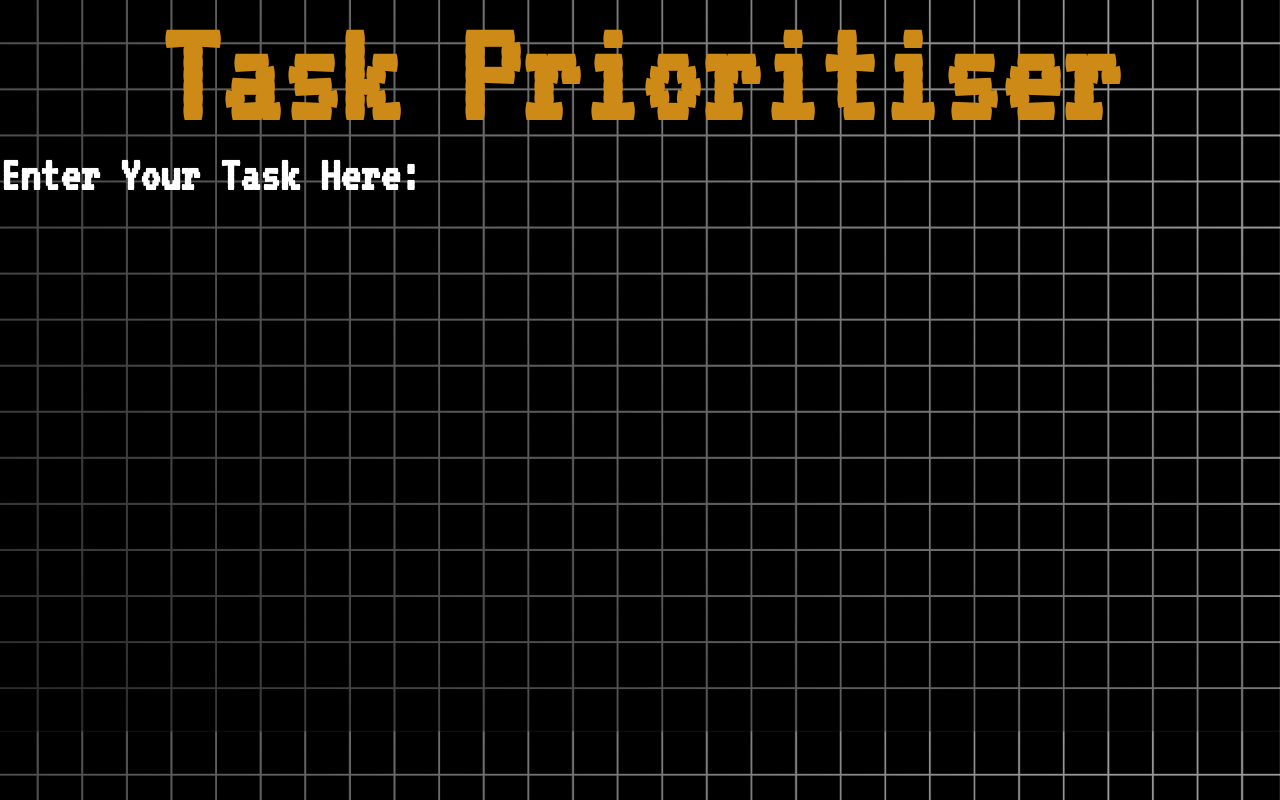
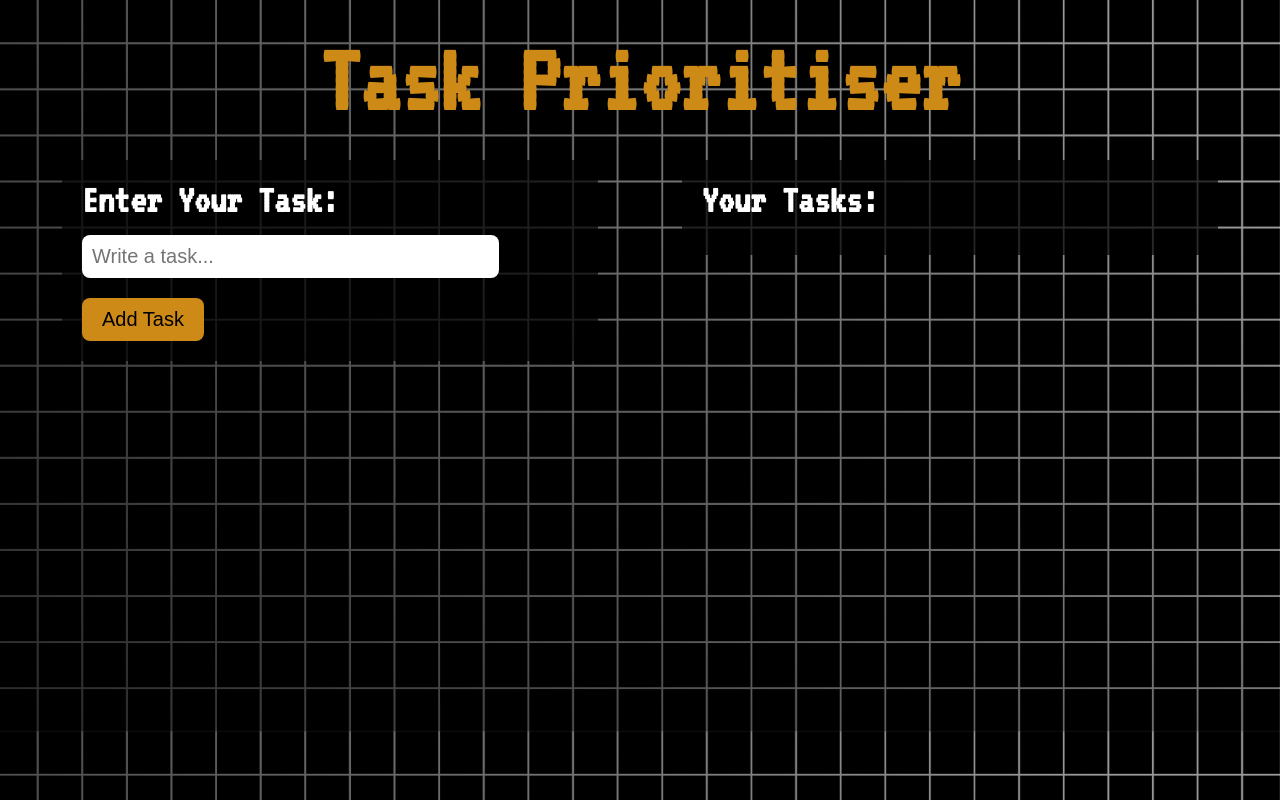
Before and after one commit to Pranav770/Task-Prioritiser, a plain HTML site: page frontend/index.html in a window 1280 px wide. Drawn offline with Linux system fonts and the light colour scheme.

Commit message:
Update the frontend
add a new Your Task feature in the right

```diff
--- a/frontend/index.html
+++ b/frontend/index.html
@@ -3,20 +3,28 @@
 <head>
     <meta charset="UTF-8">
     <meta name="viewport" content="width=device-width, initial-scale=1.0">
-    <title>UI</title>
+    <title>Task Prioritiser</title>
     <link rel="stylesheet" href="style.css">
     <link href="https://fonts.googleapis.com/css2?family=Press+Start+2P&display=swap" rel="stylesheet">
-    <link rel="preconnect" href="https://fonts.googleapis.com">
-<link rel="preconnect" href="https://fonts.gstatic.com" crossorigin>
-<link href="https://fonts.googleapis.com/css2?family=VT323&display=swap" rel="stylesheet">
+    <link href="https://fonts.googleapis.com/css2?family=VT323&display=swap" rel="stylesheet">
 </head>
 <body>
-    <nav id = "nav"></nav>
     <h1 id="title">Task Prioritiser</h1>
-    <div id="inpt">
-    <h2 id="Sub_title">Enter Your Task Here:</h2>
+    <div id="container">
+        <!-- Left side: Input -->
+        <div id="input-section">
+            <h2 id="Sub_title">Enter Your Task:</h2>
+            <input type="text" id="taskInput" placeholder="Write a task...">
+            <button id="addBtn">Add Task</button>
+        </div>
 
+        <!-- Right side: Output -->
+        <div id="output-section">
+            <h2 id="Sub_title">Your Tasks:</h2>
+            <ul id="taskList"></ul>
+        </div>
     </div>
+<script src="script.js"></script>
 
 </body>
 </html>
--- a/frontend/script.js
+++ b/frontend/script.js
@@ -0,0 +1,14 @@
+
+        const taskInput = document.getElementById("taskInput");
+        const addBtn = document.getElementById("addBtn");
+        const taskList = document.getElementById("taskList");
+
+        addBtn.addEventListener("click", () => {
+            const task = taskInput.value.trim();
+            if(task !== ""){
+                const li = document.createElement("li");
+                li.textContent = task;
+                taskList.appendChild(li);
+                taskInput.value = "";
+            }
+        });
--- a/frontend/style.css
+++ b/frontend/style.css
@@ -1,21 +1,74 @@
-*{
-    padding: 0%;
-    margin: 0%;
+* {
+    margin: 0;
+    padding: 0;
 }
-body{
+
+body {
     background-image: url(bg_grid.jpg);
     background-repeat: repeat;
     background-size: 100%;
-    font-family: VT323;
+    font-family: 'VT323', monospace;
+    color: white;
+}
 
-}
-#title{
+#title {
     color: #ce8a17;
     text-align: center;
-    font-size: 150px;
+    font-size: 100px;
+    margin: 30px 0;
 }
-#Sub_title{
-    color: white;
-    font-size: 50px;
 
+#container {
+    display: flex;
+    justify-content: space-around;
+    align-items: flex-start;
+    margin: 20px;
 }
+
+#input-section, #output-section {
+    background: rgba(0, 0, 0, 0.7);
+    padding: 20px;
+    border-radius: 15px;
+    width: 40%;
+}
+
+#Sub_title {
+    font-size: 40px;
+    margin-bottom: 15px;
+    color: #fff;
+}
+
+#taskInput {
+    width: 80%;
+    padding: 10px;
+    font-size: 20px;
+    border: none;
+    border-radius: 8px;
+    margin-bottom: 10px;
+}
+
+#addBtn {
+    padding: 10px 20px;
+    font-size: 20px;
+    background-color: #ce8a17;
+    border: none;
+    border-radius: 8px;
+    cursor: pointer;
+    margin-top: 10px;
+    display: block;
+}
+
+#addBtn:hover {
+    background-color: #e1a23c;
+}
+
+#taskList {
+    list-style-type: square;
+    margin-top: 15px;
+    font-size: 25px;
+}
+
+#taskList li {
+    margin: 8px 0;
+    color: #cecece;
+}
```
